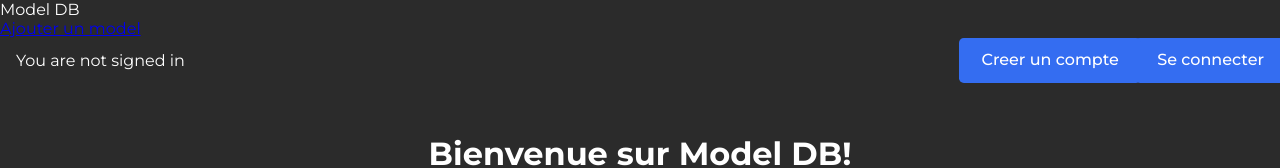
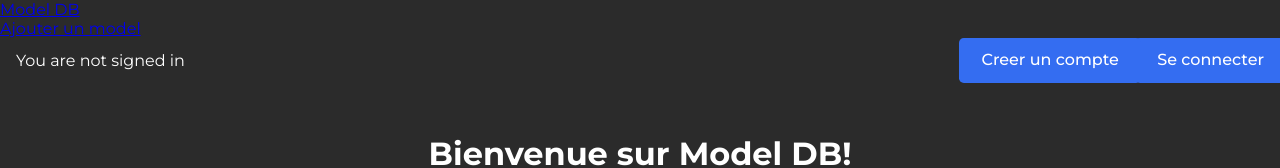
Before and after one commit to RustyNova016/model-db, a Next.js app: page / in a window 1280 px wide. Shown: the top 168 px of the page. Built offline with nearby package versions, Linux system fonts and the light colour scheme; no server answers.

Commit message:
FIIIIX
Took 5 minutes

```diff
--- a/components/navbar/Navigation.tsx
+++ b/components/navbar/Navigation.tsx
@@ -78,7 +78,7 @@ export function Navigation() {
     return <>
         <Navbar bg="dark" variant="dark">
             <Container>
-                <Navbar.Brand href="">Model DB</Navbar.Brand>
+                <Navbar.Brand href="http://localhost:3000/">Model DB</Navbar.Brand>
                 <Nav className="me-auto">
                     <Link href={"http://localhost:3000/model/add"}>Ajouter un model</Link>
                 </Nav>
--- a/pages/model/add.tsx
+++ b/pages/model/add.tsx
@@ -38,7 +38,7 @@ function AddModel() {
 
     return <>
         <CommonStyle>
-            <PageTitle title={"Share a model"}/>
+            <PageTitle title={"Partage un model"}/>
 
             <ContentDiv>
                 <form onSubmit={handleSubmit(onSubmit)}>
```
